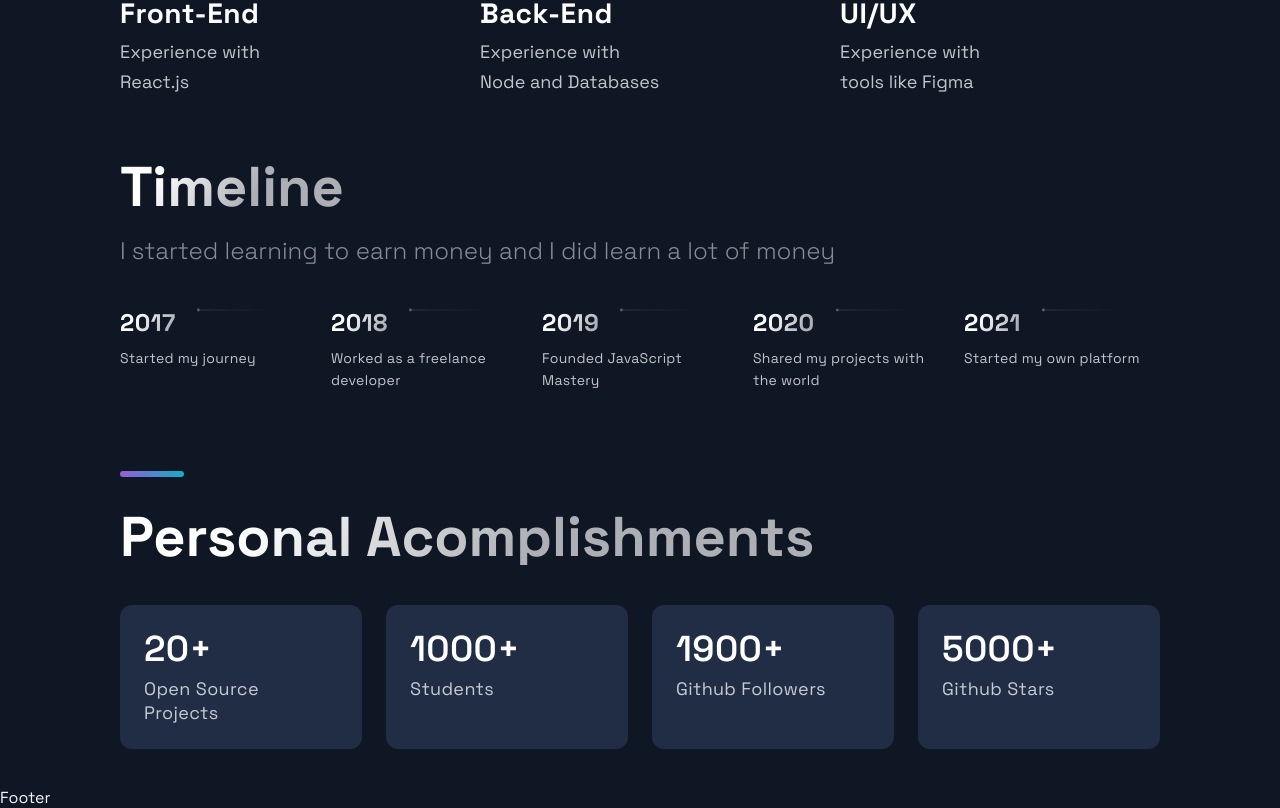
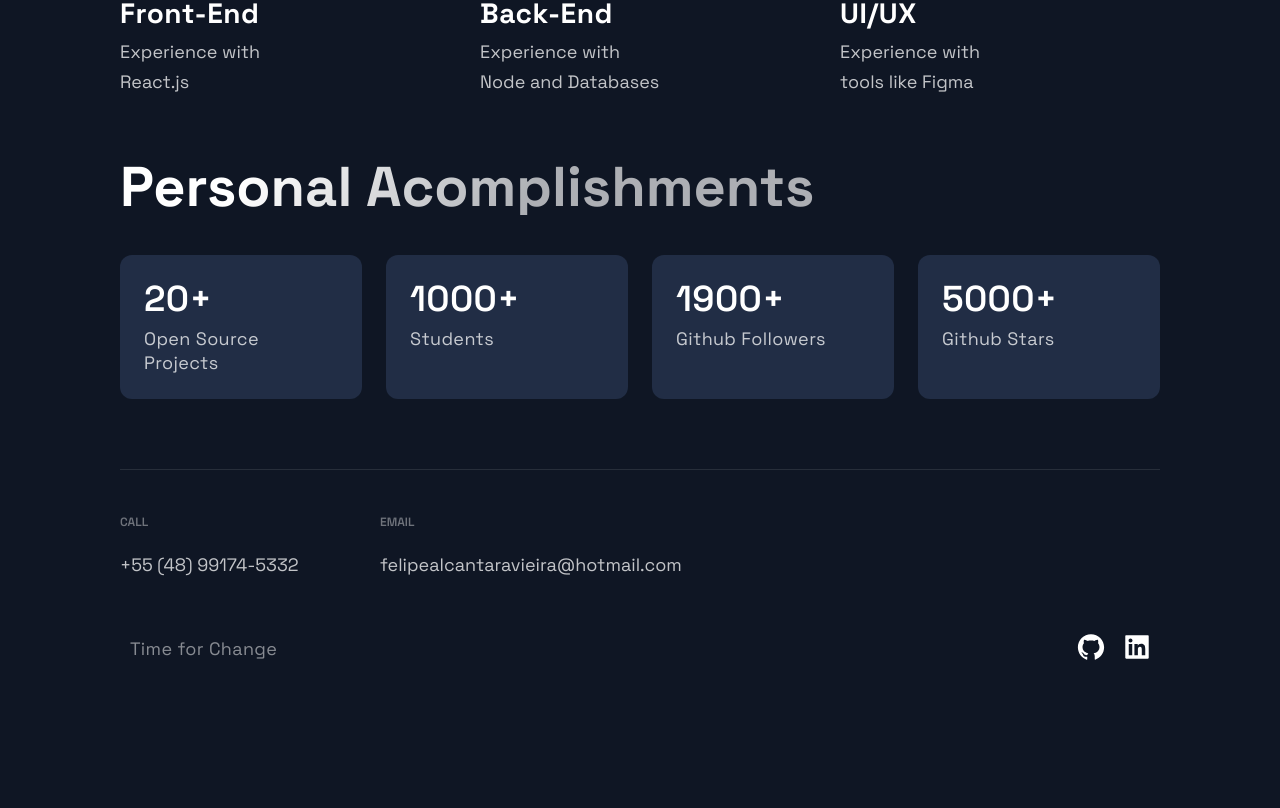
Before and after one commit to FelipeAlcantaraVieira/FelipeAlcantaraVieira.github.io, a Next.js app: page / in a window 1280 px wide. Shown: the part 2500-3308 px from the top of the page. After the commit the page ends 3224 px from the top, so only its background shows below. Built offline with nearby package versions, Linux system fonts and the light colour scheme.

Commit message:
portfolio done, timeline bugged will fix later

```diff
--- a/src/components/Footer/Footer.js
+++ b/src/components/Footer/Footer.js
@@ -6,9 +6,31 @@ import { CompanyContainer, FooterWrapper, LinkColumn, LinkItem, LinkList, LinkTi
 
 const Footer = () => {
   return (
-    <div>
-      Footer
-    </div>
+    <FooterWrapper>
+      <LinkList>
+        <LinkColumn>
+          <LinkTitle>Call</LinkTitle>
+          <LinkItem href="tel:5548991745332">+55 (48) 99174-5332</LinkItem>
+        </LinkColumn>
+        <LinkColumn>
+          <LinkTitle>Email</LinkTitle>
+          <LinkItem href="mailto:felipealcantaravieira@hotmail.com">felipealcantaravieira@hotmail.com</LinkItem>
+        </LinkColumn>
+      </LinkList>
+      <SocialIconsContainer>
+        <CompanyContainer>
+          <Slogan>Time for Change</Slogan>
+        </CompanyContainer>
+        <SocialContainer>
+          <SocialIcons href='https://github.com/FelipeAlcantaraVieira'>
+            <AiFillGithub size='3rem' />
+          </SocialIcons>
+          <SocialIcons href='www.linkedin.com/in/felipe-a-vieira'>
+            <AiFillLinkedin size='3rem' />
+          </SocialIcons>
+        </SocialContainer>
+      </SocialIconsContainer>
+    </FooterWrapper>
   );
 };
 
--- a/src/components/Header/Header.js
+++ b/src/components/Header/Header.js
@@ -32,10 +32,10 @@ const Header = () =>  (
       </li>
     </Div2>
     <Div3>
-      <SocialIcons href='https://github.com'>
+      <SocialIcons href='https://github.com/FelipeAlcantaraVieira'>
         <AiFillGithub size='3rem' />
       </SocialIcons>
-      <SocialIcons href='https://linkedin.com'>
+      <SocialIcons href='www.linkedin.com/in/felipe-a-vieira'>
         <AiFillLinkedin size='3rem' />
       </SocialIcons>
     </Div3>
--- a/src/components/TimeLine/TimeLine.js
+++ b/src/components/TimeLine/TimeLine.js
@@ -10,9 +10,9 @@ const Timeline = () => {
   const [activeItem, setActiveItem] = useState(0);
   const carouselRef = useRef();
 
-  const scroll = (node, left) => {
-    return node.scrollTo({ left, behavior: 'smooth' });
-  }
+  //const scroll = (node, left) => {
+    //return node.ScrollTo({ left, behavior: 'smooth' });
+  //}
 
   const handleClick = (e, i) => {
     e.preventDefault();
--- a/src/pages/index.js
+++ b/src/pages/index.js
@@ -16,7 +16,7 @@ const Home = () => {
       </Section>
       <Projects />
       <Technologies />
-      <Timeline />
+      {/*<Timeline />*/}
       <Acomplishments />
     </Layout>
   );
```
